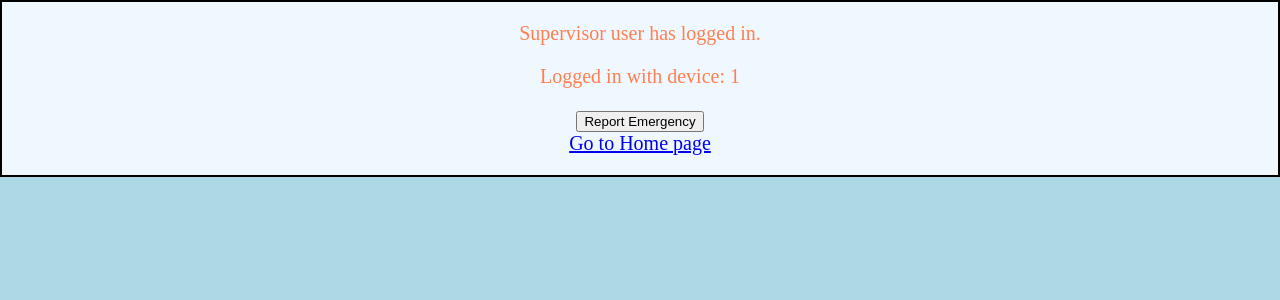
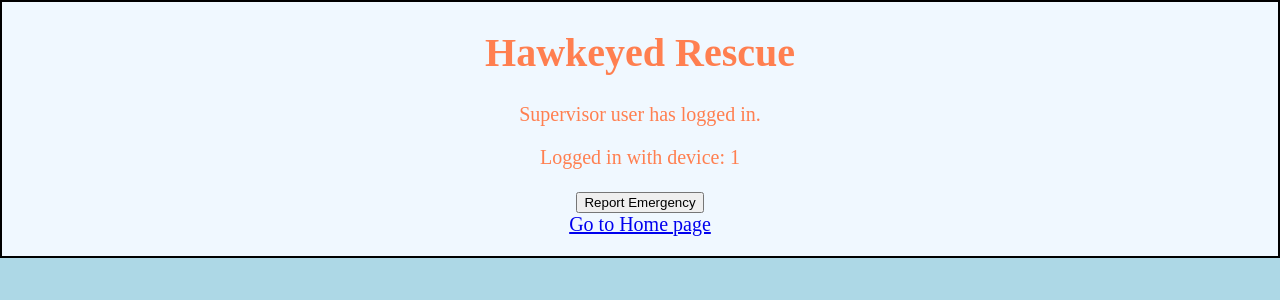
Before and after one commit to ChrisBlanks/AlertSystem, a Django app: page /AlertApp/index/ in a window 1280 px wide. Shown: the top 300 px of the page. Run offline with Django 3.2, Linux system fonts and the light colour scheme; a user stored in the database is signed in; data comes from the database, SQL or seed files in the repository; both versions use the stored data as it was after the commit.

Commit message:
changed some css

```diff
--- a/Alert_App/static/Alert_App/css/style.css
+++ b/Alert_App/static/Alert_App/css/style.css
@@ -1,11 +1,11 @@
 /* CSS Styles for App */
 
-html{
+html {
 	font-size:20px;
 	background-color: lightblue;
 }
 
-body{
+body {
 	width: auto;
 	margin: 0 auto;
 	background-color: aliceblue;
@@ -14,14 +14,21 @@ body{
 	text-align: center;
 }
 
-p,user_type, h2, label{
+p, label {
     color: coral;
 }
+#user_type{
+	color: coral;
+}
 
-questionnaire{
+h1 {
+	color: coral;
+}
+#questionnaire {
 	color: red;
 
 }
-Canvas{
+
+#Canvas {
 		text-align: center;
 }
--- a/Alert_App/templates/Alert_App/AlertAppBase.html
+++ b/Alert_App/templates/Alert_App/AlertAppBase.html
@@ -6,7 +6,7 @@
 		<link rel="stylesheet" type="text/css" href="{% static 'Alert_App/css/style.css' %}">
 		<script type="text/javascript" src="{% static 'Alert_App/go_back.js' %}"></script>
 		<script type="text/javascript" src="{% static 'Alert_App/getLocation.js' %}"></script>
-		<title>{%  block title %}Base Title{% endblock %}</title>
+		<title>{%  block title %}Hawkeyed Rescue{% endblock %}</title>
 	</head>
 
 	<body>
--- a/Alert_App/templates/Alert_App/index.html
+++ b/Alert_App/templates/Alert_App/index.html
@@ -1,16 +1,17 @@
 {% extends "Alert_App/AlertAppBase.html" %}
 
-{%  block title %}User Page{% endblock%}
+{%  block title %}Hawkeyed Rescue{% endblock%}
 
 {% block content %}
+	<h1>Hawkeyed Rescue</h1>
 	{% csrf_token %}
 
 	{% if users.is_supervisor_user %}
-		<p>Supervisor user has logged in.</p>
+		<p class="reg">Supervisor user has logged in.</p>
 	{% endif %}
 
 	{% if isNotValidUser %}
-		<p>Not a valid user.</p>
+		<p class="reg">Not a valid user.</p>
 		<a href="{% url 'landing' %}">Login</a>
 	{% else %}
 		{% if message %}
--- a/Alert_App/templates/Alert_App/map.html
+++ b/Alert_App/templates/Alert_App/map.html
@@ -1,9 +1,9 @@
 {% extends "Alert_App/AlertAppBase.html" %}
 
-{%  block title %}Map{% endblock%}
+{%  block title %}Hawkeyed Rescue{% endblock%}
 
 {% block content %}
-	<p>Building Map</p>
+	<h1>Building Map</h1>
 	{% load static %}
 	<img src="{%  static "Alert_App/images/school_map_example.jpg" %}"
 	alt="Example of floor plan" style="width:500px;height:500px;display: none;" id="map" ><br>
--- a/Alert_App/templates/Alert_App/response.html
+++ b/Alert_App/templates/Alert_App/response.html
@@ -1,8 +1,11 @@
 {% extends "Alert_App/AlertAppBase.html" %}
 
-{%  block title %}Report Sent{% endblock%}
+{%  block title %}Hawkeyed Rescue{% endblock%}
+
+
 
 {% block content %}
+	<h1>Extended Response Page</h1>
 	<input type="hidden" name="location" value="5" form="question_form" id="location_id">
 	<script>
 		var x = document.getElementById("location_id");
--- a/templates/home.html
+++ b/templates/home.html
@@ -1,10 +1,10 @@
 <!-- templates/home.html -->
 {% extends 'base.html' %}
 
-{% block title %}Home{% endblock %}
+{% block title %}Hawkeyed Rescue{% endblock %}
 
 {% block content %}
-
+<h1>Home Page</h1>
 {% if user.is_authenticated %}
     <p>Hello, {{ user.username }}.</p>
     {% if user.is_superuser  %}
--- a/templates/registration/login.html
+++ b/templates/registration/login.html
@@ -1,11 +1,11 @@
 <!-- templates/registration/login.html -->
 {% extends 'base.html' %}
 
-{% block title %}Login{% endblock %}
+{% block title %}Hawkeyed Rescue{% endblock %}
 
 {% block content %}
 
-<h2>Login</h2>
+<h1>Login</h1>
 
 <form method="post" action="{% url 'AlertApp:index' %}">
     {% csrf_token %}
```
Also changed, not shown: Alert_App/templates/Alert_App/report.html (+8 -5 lines), db.sqlite3.
